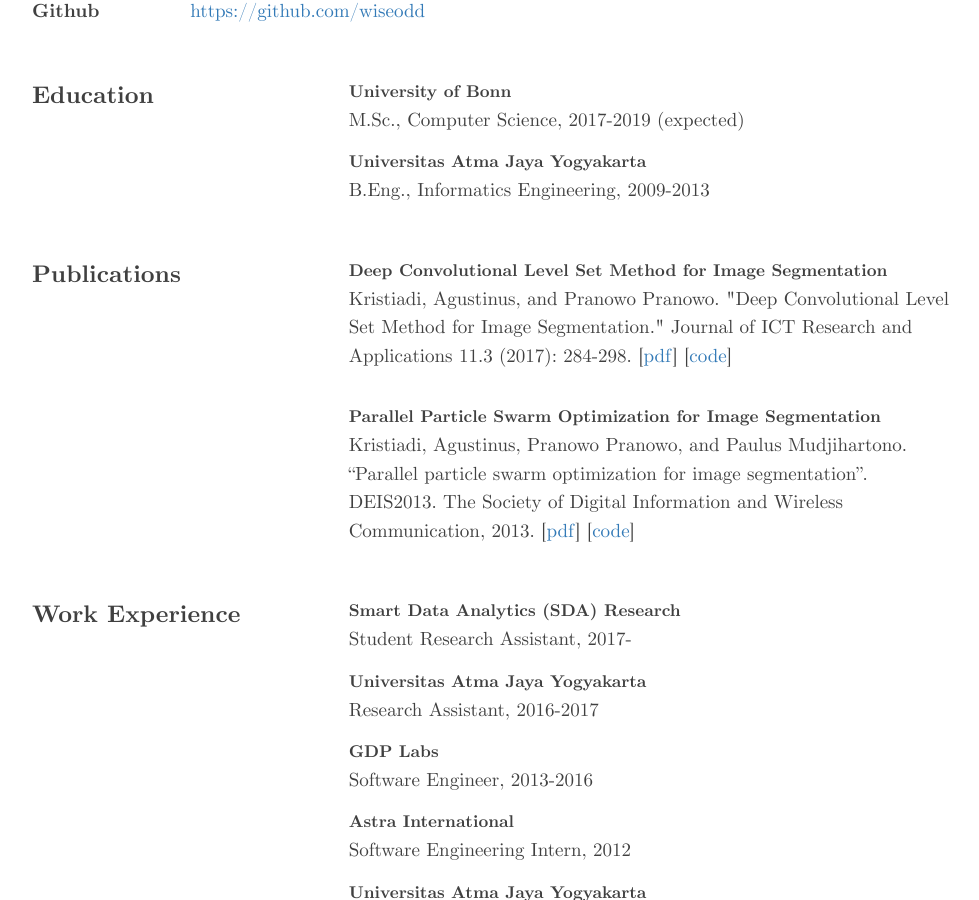
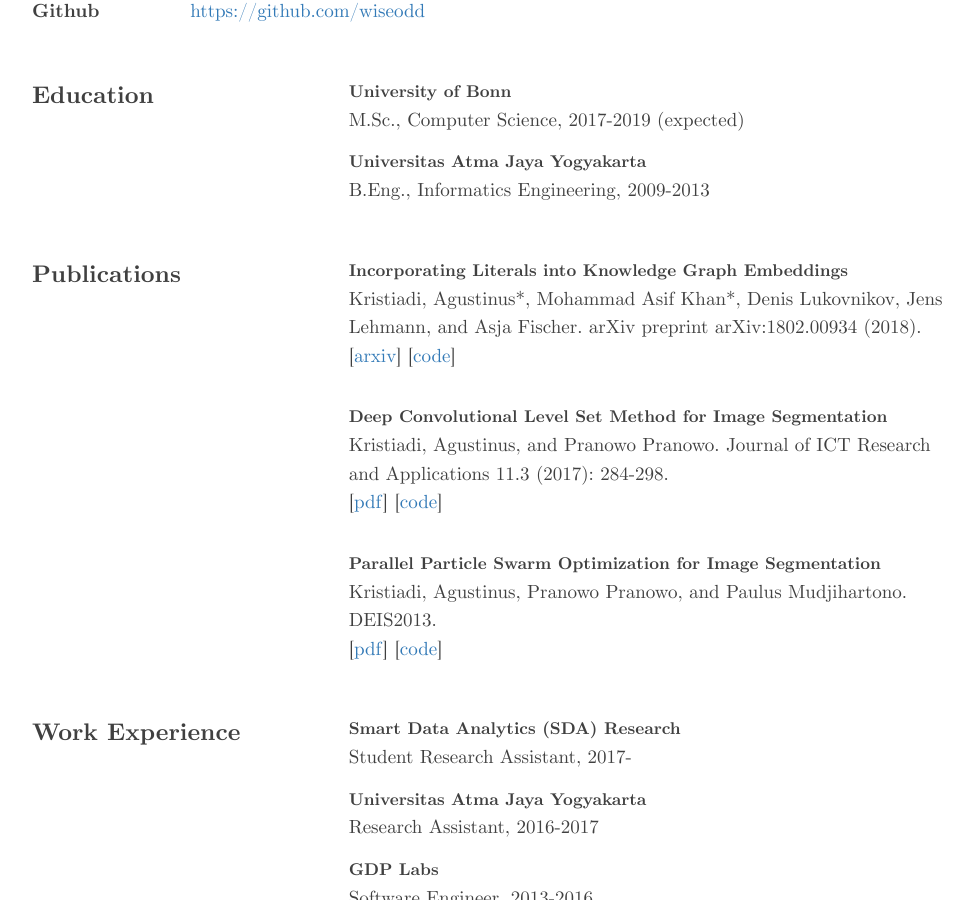
Before and after one commit to hsyodysseyjr/wiseodd0, a Jekyll site: the page built from about.html, in a window 1280 px wide and 900 px high, scrolled down 282 px. Shown: the whole window, without its empty margins (148-1127 px from the left). Built offline with Jekyll 4.4.1, drawn with Linux system fonts in a browser that asks for light colours; nearby versions of some CDN libraries.

Commit message:
Update publication

```diff
--- a/about.html
+++ b/about.html
@@ -42,21 +42,30 @@ header-img: "img/about-bg.jpg"
     <div class="row" style="padding-top: 3em;">
         <div class="col-md-4"><h3>Publications</h3></div>
         <div class="col-md-8">
+            <h4>Incorporating Literals into Knowledge Graph Embeddings</h4>
+            <div>
+                Kristiadi, Agustinus*, Mohammad Asif Khan*, Denis Lukovnikov, Jens Lehmann, and Asja Fischer. arXiv preprint arXiv:1802.00934 (2018).
+            </div>
+                [<a href="https://arxiv.org/abs/1802.00934">arxiv</a>]
+                [<a href="https://github.com/SmartDataAnalytics/LiteralE">code</a>]
+
+            <div class="row" style="padding-bottom: 2em"></div>
+
             <h4>Deep Convolutional Level Set Method for Image Segmentation</h4>
             <div>
-                Kristiadi, Agustinus, and Pranowo Pranowo. "Deep Convolutional Level Set Method for Image Segmentation." Journal of ICT Research and Applications 11.3 (2017): 284-298.
-                [<a href="http://journals.itb.ac.id/index.php/jictra/article/download/3887/3046">pdf</a>]
-                [<a href="https://github.com/wiseodd/cnn-levelset">code</a>]
+                Kristiadi, Agustinus, and Pranowo Pranowo. Journal of ICT Research and Applications 11.3 (2017): 284-298.
             </div>
+            [<a href="http://journals.itb.ac.id/index.php/jictra/article/download/3887/3046">pdf</a>]
+            [<a href="https://github.com/wiseodd/cnn-levelset">code</a>]
 
             <div class="row" style="padding-bottom: 2em"></div>
 
             <h4>Parallel Particle Swarm Optimization for Image Segmentation</h4>
             <div>
-                Kristiadi, Agustinus, Pranowo Pranowo, and Paulus Mudjihartono. “Parallel particle swarm optimization for image segmentation”. DEIS2013. The Society of Digital Information and Wireless Communication, 2013.
-                [<a href="http://sdiwc.net/digital-library/web-admin/upload-pdf/00000491.pdf">pdf</a>]
-                [<a href="https://github.com/wiseodd/swarm-image-segmenter">code</a>]
+                Kristiadi, Agustinus, Pranowo Pranowo, and Paulus Mudjihartono. DEIS2013.
             </div>
+            [<a href="http://sdiwc.net/digital-library/web-admin/upload-pdf/00000491.pdf">pdf</a>]
+            [<a href="https://github.com/wiseodd/swarm-image-segmenter">code</a>]
         </div>
     </div>
 
```
